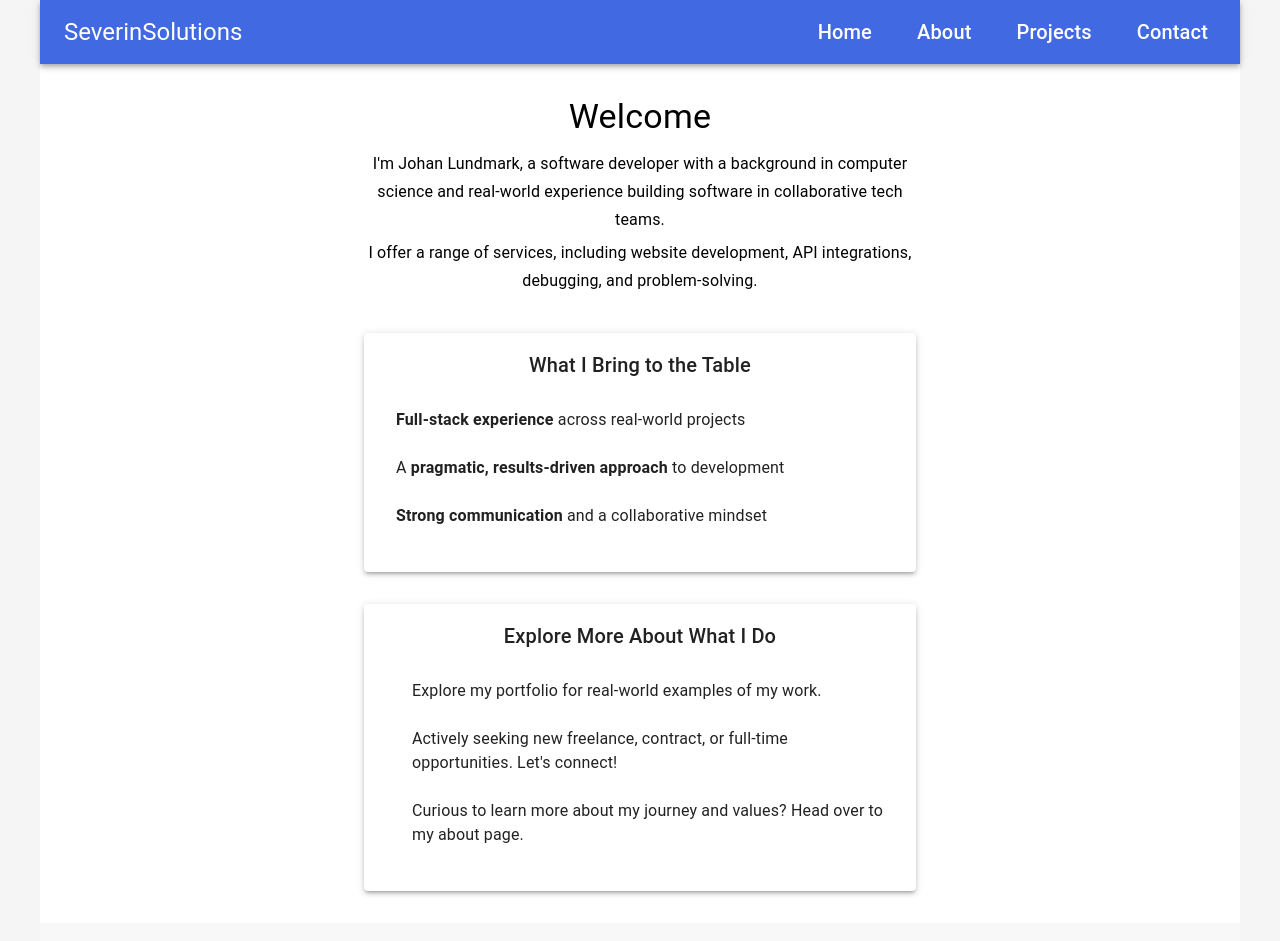
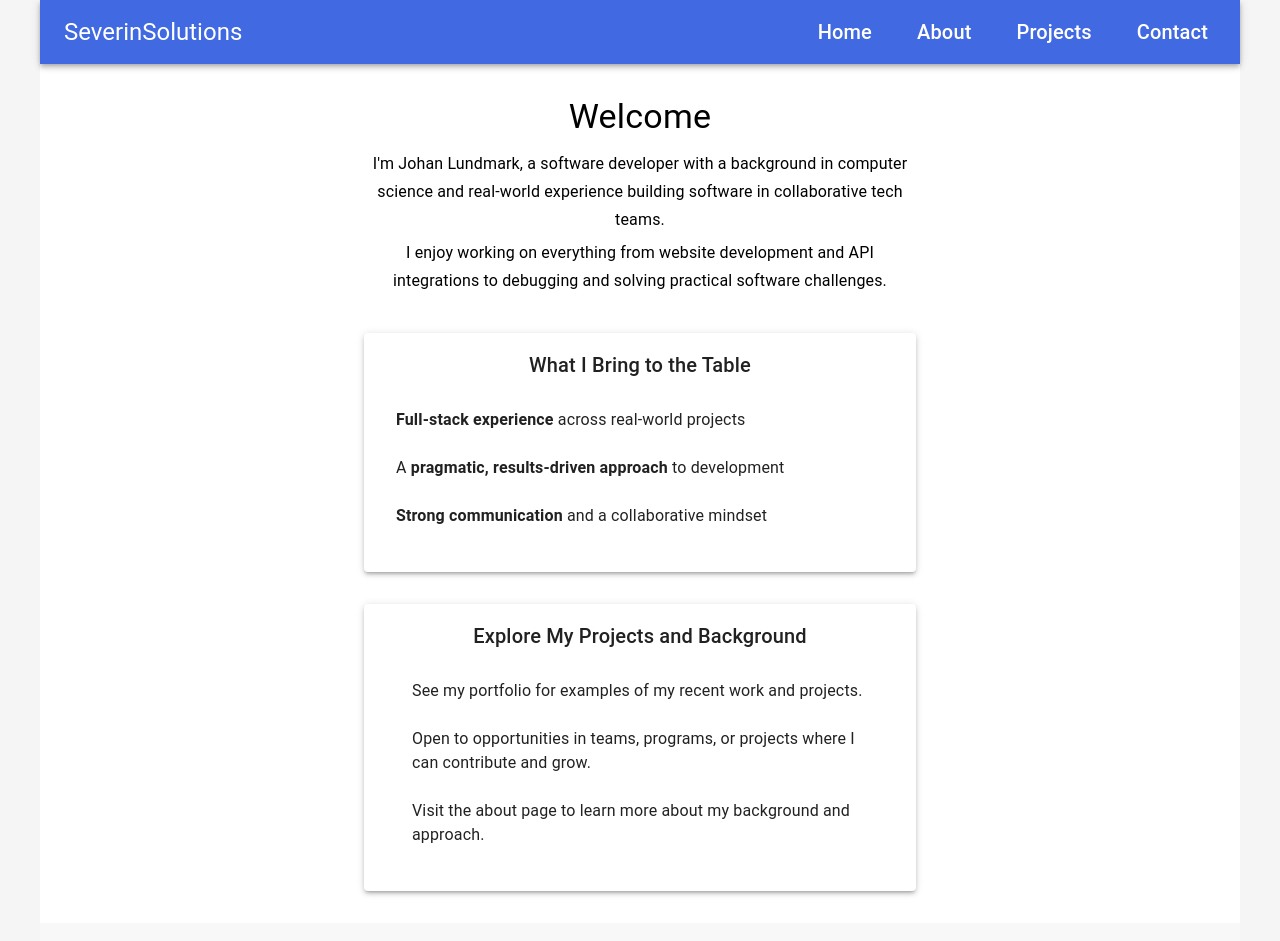
Before and after one commit to SeverinSolutions/severinsolutions.github.io, a React (Vite) app: page /projects in a window 1280 px wide. Shown: the top 941 px of the page. Built offline with nearby package versions, Linux system fonts and the light colour scheme; some icons are missing.

Commit message:
update: website content

```diff
--- a/src/assets/CurrentProjectData.ts
+++ b/src/assets/CurrentProjectData.ts
@@ -6,7 +6,7 @@ const CurrentProjectData = [
       "An application for managing and tracking job applications, providing insights and statistics to optimize the job search process.",
     problem:
       "The original goal was to automate job tracking and analytics using AI, but budget constraints currently limit the project to manual input and basic statistical tracking.",
-    skills: ["Vite", "React", "Tailwind", "PostCSS","TypeScript", "HeadlessUI", "ASP.NET", "SQL"],
+    skills: ["Vite", "React", "Tailwind","TypeScript", "HeadlessUI", ".NET9", "PostgreSQL"],
     githubLink: "https://github.com/SeverinSolutions/jobhunter",
     githubReadme:
       "https://raw.githubusercontent.com/SeverinSolutions/documentation/main/jobhunter-readme.md",
--- a/src/components/Header.tsx
+++ b/src/components/Header.tsx
@@ -14,7 +14,7 @@ const Header: React.FC = () => {
           SeverinSolutions
         </Typography>
         <IconButton component={Link} to="/" color="inherit" aria-label="home">
-          <HomeIcon />
+          <HomeIcon sx={{ display: { xs: "block", sm: "none" }}}/>
           <Typography
             variant="h6"
             sx={{ display: { xs: "none", sm: "block" } }}
@@ -28,7 +28,7 @@ const Header: React.FC = () => {
           color="inherit"
           aria-label="home"
         >
-          <InfoIcon />
+          <InfoIcon sx={{ display: { xs: "block", sm: "none" }}} />
           <Typography
             variant="h6"
             sx={{ display: { xs: "none", sm: "block" } }}
@@ -42,7 +42,7 @@ const Header: React.FC = () => {
           color="inherit"
           aria-label="projects"
         >
-          <WorkIcon />
+          <WorkIcon sx={{ display: { xs: "block", sm: "none" }}} />
           <Typography
             variant="h6"
             sx={{ display: { xs: "none", sm: "block" } }}
@@ -56,7 +56,7 @@ const Header: React.FC = () => {
           color="inherit"
           aria-label="contact"
         >
-          <ContactPageIcon />
+          <ContactPageIcon sx={{ display: { xs: "block", sm: "none" }}}/>
           <Typography
             variant="h6"
             sx={{ display: { xs: "none", sm: "block" } }}
--- a/src/pages/About.tsx
+++ b/src/pages/About.tsx
@@ -21,7 +21,8 @@ const About: React.FC = () => {
         Beyond my technical skills as a software developer, I understand the
         importance of a strong team environment. I bring valuable life
         experience, a natural curiosity, and a collaborative spirit to every
-        project and team I become a part of.
+        project and team I become a part of. Whether in tech or life, I value
+        learning, clarity, and meaningful collaboration.
       </Typography>
 
       <Card sx={{ mt: 4, width: "100%", boxShadow: 3 }}>
@@ -35,9 +36,8 @@ const About: React.FC = () => {
             advanced tools, leading me to pursue civil engineering in
             electronics. It was during this education that I was introduced to
             programming. I found myself increasingly drawn to it, spending more
-            time coding than on other subjects. This growing enjoyment
-            ultimately led me to pursue a deeper understanding of software
-            development.
+            time coding than on other subjects. This growing interest led me to
+            pursue software development more seriously.
           </Typography>
         </CardContent>
       </Card>
@@ -49,7 +49,7 @@ const About: React.FC = () => {
             <Typography variant="h6">Working with People</Typography>
           </Box>
           <Typography variant="body1">
-            Before and during my transitioning to tech, I worked as a nursing
+            Before and during my transition into tech, I worked as a nursing
             assistant. This experience taught me the value of active listening,
             clear communication, and effective collaboration within a team.
             These skills are fundamental to how I approach teamwork in any
@@ -67,9 +67,8 @@ const About: React.FC = () => {
           <Typography variant="body1">
             My natural curiosity drives me to continuously learn and explore new
             concepts, both within and beyond software development. When faced
-            with challenges, I employ a "divide and conquer" methodology,
-            allowing me to analyze issues and efficiently identify effective
-            solutions, a principle I apply directly to my development work.
+            with challenges, I apply a divide-and-conquer mindset to break
+            problems down and work efficiently toward a solutions.
           </Typography>
         </CardContent>
       </Card>
@@ -97,7 +96,7 @@ const About: React.FC = () => {
             <Typography variant="h6">Life Outside of Work</Typography>
           </Box>
           <Typography variant="body1">
-            Beyond the keyboard, I value staying active, connecting with others,
+            Outside of programming, I value staying active, connecting with others,
             and engaging my creativity through hobbies like cooking and
             exploring various forms of storytelling and knowledge.
           </Typography>
--- a/src/pages/Home.tsx
+++ b/src/pages/Home.tsx
@@ -36,7 +36,8 @@ const Home: React.FC = () => {
       </Typography>
 
       <Typography variant="subtitle1" component="h2" gutterBottom>
-        I offer a range of services, including website development, API integrations, debugging, and problem-solving.
+        I enjoy working on everything from website development and API integrations
+        to debugging and solving practical software challenges.
       </Typography>
 
       <Card sx={{ mt: 4, width: "100%", boxShadow: 3 }}>
@@ -82,20 +83,20 @@ const Home: React.FC = () => {
       <Card sx={{ mt: 4, width: "100%", boxShadow: 3 }}>
         <CardContent>
           <Typography variant="h6" component="h3" gutterBottom>
-            Explore More About What I Do
+            Explore My Projects and Background
           </Typography>
           <List>
             <ListItem>
               <WorkIcon sx={{ color: "primary.main", mr: 2 }} />
-              <ListItemText primary="Explore my portfolio for real-world examples of my work." />
+              <ListItemText primary="See my portfolio for examples of my recent work and projects." />
             </ListItem>
             <ListItem>
               <ContactPageIcon sx={{ color: "primary.main", mr: 2 }} />
-              <ListItemText primary="Actively seeking new freelance, contract, or full-time opportunities. Let's connect!" />
+              <ListItemText primary="Open to opportunities in teams, programs, or projects where I can contribute and grow." />
             </ListItem>
             <ListItem>
               <InfoIcon sx={{ color: "primary.main", mr: 2 }} />
-              <ListItemText primary="Curious to learn more about my journey and values? Head over to my about page." />
+              <ListItemText primary="Visit the about page to learn more about my background and approach." />
             </ListItem>
           </List>
         </CardContent>
```
